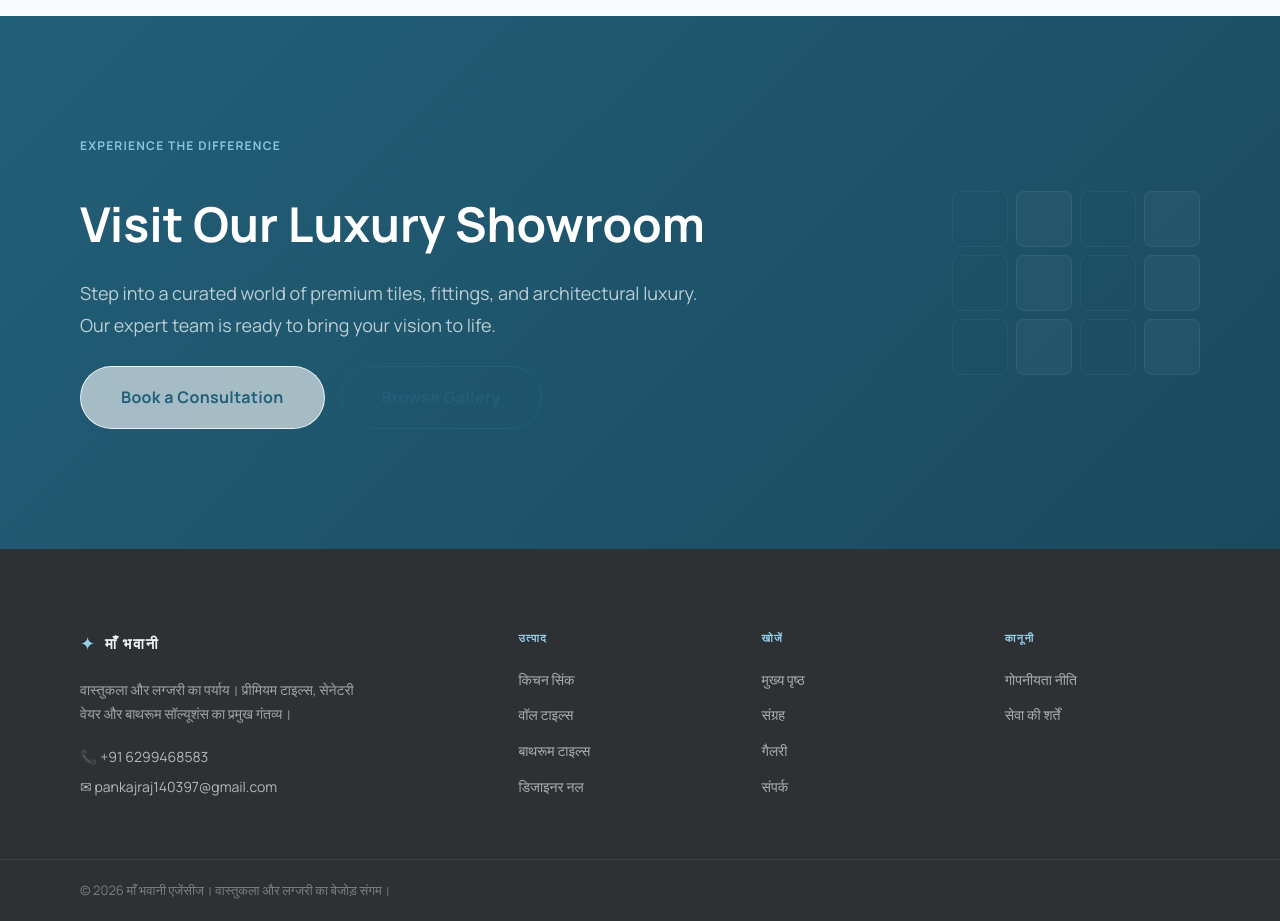
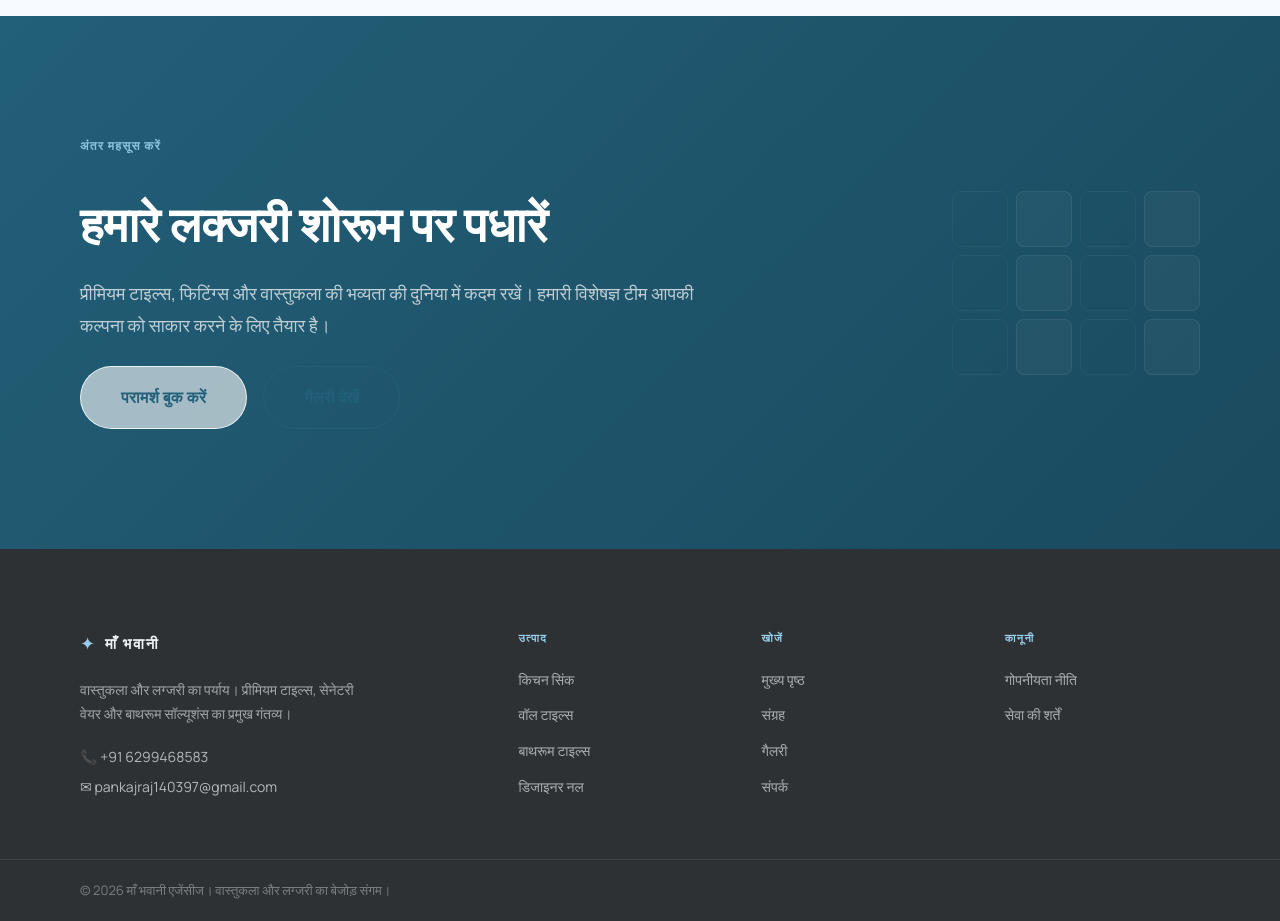
Before and after one commit to avy2025/AGENCY-WEBSITE, a React (Vite) app: page / in a window 1280 px wide. Shown: the part 3180-4101 px from the top of the page. Built offline with nearby package versions, Linux system fonts and the light colour scheme.

Commit message:
refactor(home): implement multi-language support for CTA banner

```diff
--- a/src/pages/Home/sections/CtaBanner.tsx
+++ b/src/pages/Home/sections/CtaBanner.tsx
@@ -1,27 +1,29 @@
 import Button from '../../../components/Button/Button';
+import { useLanguage } from '../../../context/LanguageContext';
 import styles from './CtaBanner.module.css';
 
 export default function CtaBanner() {
+  const { t } = useLanguage();
+
   return (
     <section className={styles.cta} aria-labelledby="cta-heading">
       <div className={`container ${styles.inner}`}>
         <div className={`reveal ${styles.content}`}>
           <span className="section-label" style={{ color: 'rgba(150,206,235,0.9)' }}>
-            Experience the Difference
+            {t('cta.eyebrow')}
           </span>
           <h2 id="cta-heading" className={`text-headline-lg ${styles.heading}`}>
-            Visit Our Luxury Showroom
+            {t('cta.heading')}
           </h2>
           <p className={`text-body-lg ${styles.subtext}`}>
-            Step into a curated world of premium tiles, fittings, and architectural luxury.
-            Our expert team is ready to bring your vision to life.
+            {t('cta.subtext')}
           </p>
           <div className={styles.actions}>
             <Button as="link" to="/showroom" variant="glass" size="lg">
-              Book a Consultation
+              {t('cta.btnConsultation')}
             </Button>
             <Button as="link" to="/gallery" variant="secondary" size="lg">
-              Browse Gallery
+              {t('cta.btnGallery')}
             </Button>
           </div>
         </div>
```
